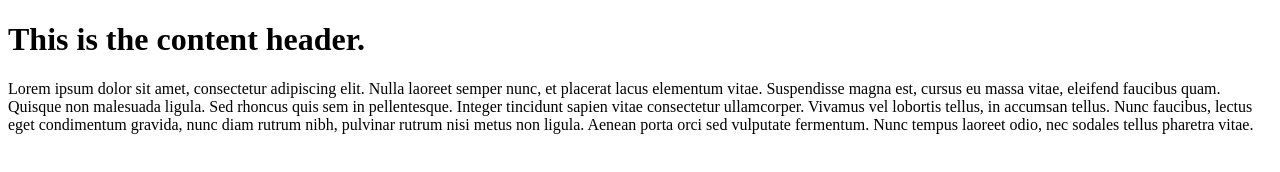
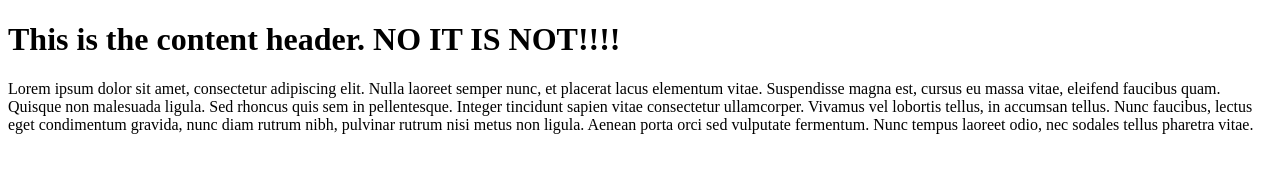
Before and after one commit to SL-AaronSchmidt/testGit, a plain HTML site: page site/index.htm in a window 1280 px wide. Drawn offline with Linux system fonts and the light colour scheme.

Commit message:
Yeah Bouy!

```diff
--- a/site/index.htm
+++ b/site/index.htm
@@ -7,7 +7,7 @@
 
 <div id="container">
     <div>
-        <h1>This is the content header.</h1>
+        <h1>This is the content header. NO IT IS NOT!!!!</h1>
         <p>Lorem ipsum dolor sit amet, consectetur adipiscing elit. Nulla laoreet semper nunc, et placerat lacus elementum vitae. Suspendisse magna est, cursus eu massa vitae, eleifend faucibus quam. Quisque non malesuada ligula. Sed rhoncus quis sem in pellentesque. Integer tincidunt sapien vitae consectetur ullamcorper. Vivamus vel lobortis tellus, in accumsan tellus. Nunc faucibus, lectus eget condimentum gravida, nunc diam rutrum nibh, pulvinar rutrum nisi metus non ligula. Aenean porta orci sed vulputate fermentum. Nunc tempus laoreet odio, nec sodales tellus pharetra vitae. </p>
     </div>
 </div>
```
